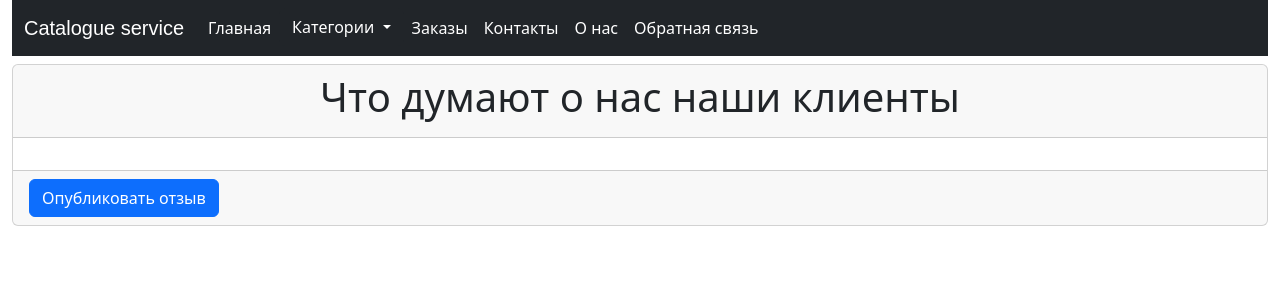
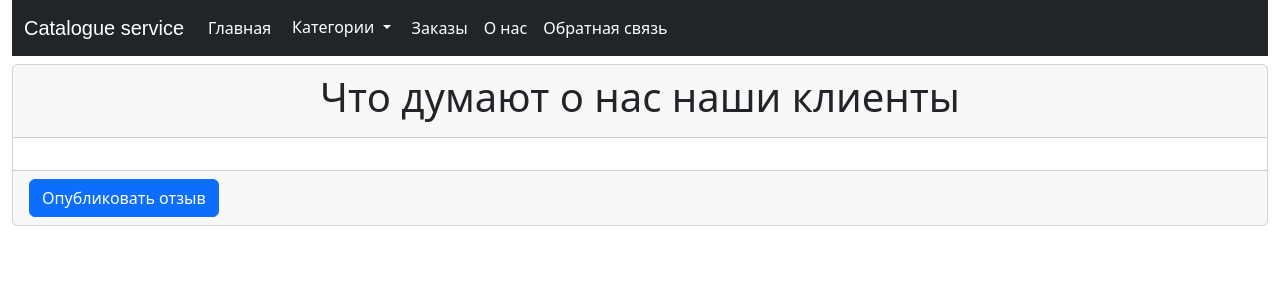
Before and after one commit to DmitriiParfenov/first_web_server_django, a Django app: template board_service/catalog/templates/catalog/about_as.html in a window 1280 px wide. Shown: the top 300 px of the page. Run offline with Django 3.2, Linux system fonts and the light colour scheme; the template is opened without the code that fills it, so the values that code supplies are empty.

Commit message:
add basic.html common template

```diff
--- a/board_service/catalog/templates/layout/basic.html
+++ b/board_service/catalog/templates/layout/basic.html
@@ -4,7 +4,7 @@
 <head>
     <meta charset="utf-8">
     <meta name="viewport" content="width=device-width, initial-scale=1">
-    <title>Главная</title>
+    <title>Catalogue</title>
     <link href="https://cdn.jsdelivr.net/npm/bootstrap@5.3.0/dist/css/bootstrap.min.css" rel="stylesheet"
           integrity="sha384-9ndCyUaIbzAi2FUVXJi0CjmCapSmO7SnpJef0486qhLnuZ2cdeRhO02iuK6FUUVM" crossorigin="anonymous">
 </head>
@@ -35,12 +35,10 @@
                     </li>
                     <li class="nav-item">
                         <a class="nav-link active" href="#">Заказы</a>
+
                     </li>
                     <li class="nav-item">
-                        <a class="nav-link active" href="#">Контакты</a>
-                    </li>
-                    <li class="nav-item">
-                        <a class="nav-link active" href="#">О нас</a>
+                        <a class="nav-link active" href="{% url 'about' %}">О нас</a>
                     </li>
                     <li class="nav-item">
                         <a class="nav-link active" href="{% url 'feedback' %}">Обратная связь</a>
```
